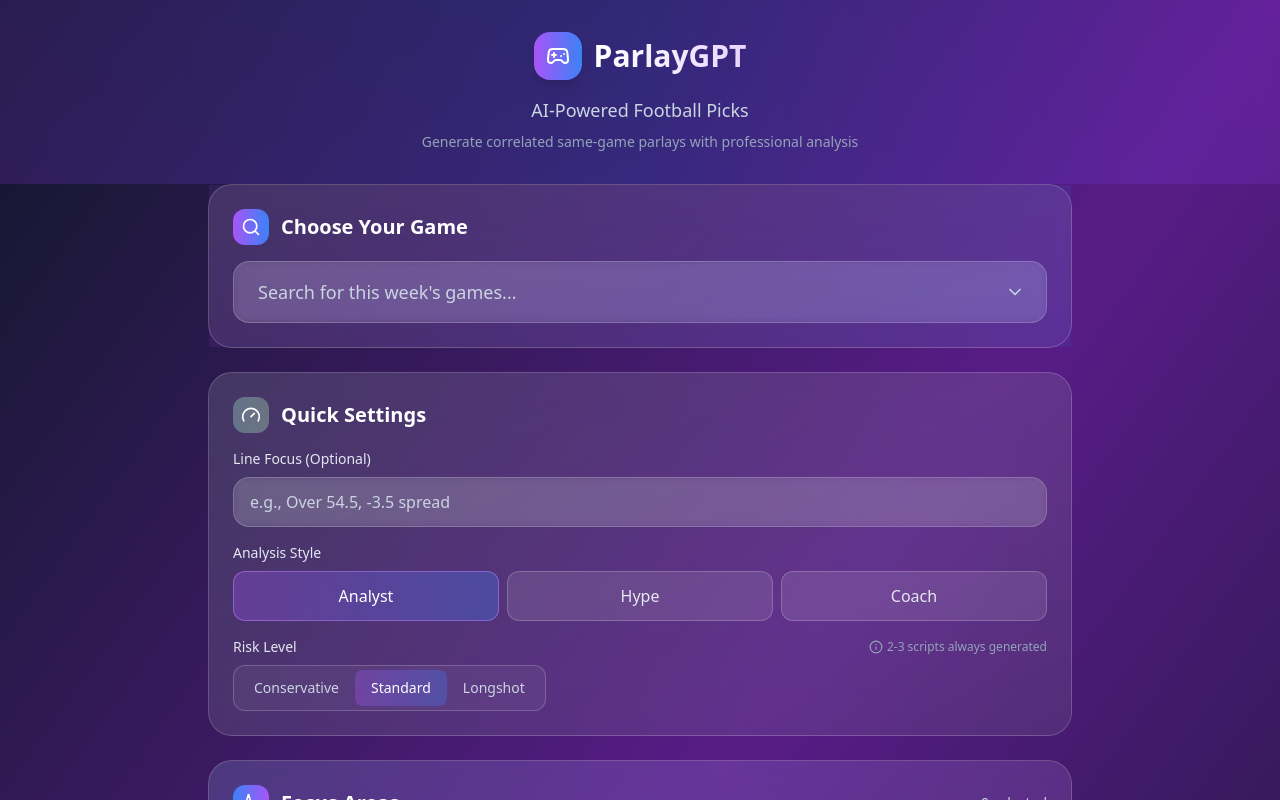
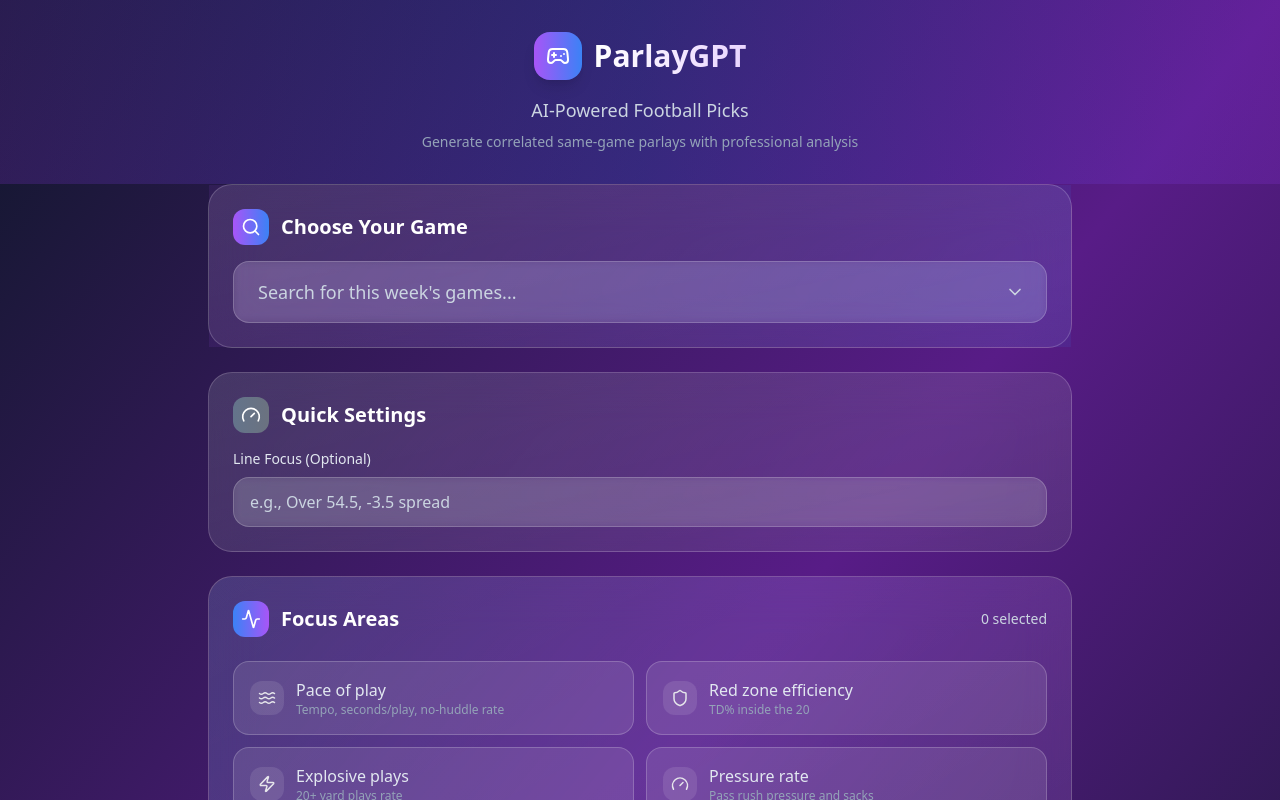
Before and after one commit to KingJoefa/AFBParley, a Next.js app: page / in a window 1280 px wide. Shown: the top 800 px of the page. Built offline with nearby package versions, Linux system fonts and the light colour scheme.

Commit message:
ux: remove Analysis Style and Risk Level; default to optimistic analyst voice

```diff
--- a/components/AssistedBuilder.tsx
+++ b/components/AssistedBuilder.tsx
@@ -1,13 +1,12 @@
 "use client"
 import { useCallback, useEffect, useMemo, useRef, useState } from 'react'
-import { Check, ChevronDown, Info, Loader2, Search, Copy, ClipboardCheck, Keyboard, Gamepad2, Waves, Zap, Anchor, Gauge, Cloud, Activity, Shield, Download, Share2, Shuffle } from 'lucide-react'
+import { Check, ChevronDown, Loader2, Search, Copy, ClipboardCheck, Keyboard, Gamepad2, Waves, Zap, Anchor, Gauge, Cloud, Activity, Shield, Download, Share2, Shuffle } from 'lucide-react'
 import { useAfb } from '@/app/hooks/useAfb'
 import { track } from '@/lib/telemetry'
 // Dynamic import for html2canvas to avoid SSR issues
 const html2canvas = typeof window !== 'undefined' ? require('html2canvas') : null
 
 type Voice = 'analyst' | 'hype' | 'coach'
-type Variance = 'conservative' | 'standard' | 'longshot'
 
 type FocusItem = { key: string, label: string, icon: React.ReactNode, hint: string }
 
@@ -40,8 +39,6 @@ export default function AssistedBuilder() {
   const [comboOpen, setComboOpen] = useState(false)
   const [highlight, setHighlight] = useState(0)
   const [lineFocus, setLineFocus] = useState('')
-  const [voice, setVoice] = useState<Voice>('analyst')
-  const [variance, setVariance] = useState<Variance>('standard')
   const [focusAreas, setFocusAreas] = useState<string[]>([])
   const [advancedAngles, setAdvancedAngles] = useState('')
   const [summary, setSummary] = useState<string>('')
@@ -212,13 +209,14 @@ export default function AssistedBuilder() {
   const onBuild = useCallback(async () => {
     const matchup = selectedGame || gameQuery
     if (!matchup) return
-    track('ui_build_clicked', { voice, variance, focusAreasCount: focusAreas.length })
+    const fixedVoice: Voice = 'analyst' // Optimistic Analyst
+    track('ui_build_clicked', { voice: fixedVoice, focusAreasCount: focusAreas.length })
     try {
       const req = {
         matchup,
         lineFocus: lineFocus || undefined,
         angles: [...focusAreas, ...chips],
-        voice,
+        voice: fixedVoice,
       }
       const data = await build(req)
 
@@ -233,7 +231,7 @@ export default function AssistedBuilder() {
         const d: any = data
         normalizedJson = d
         normalizedSummary = [
-          `Assumptions: matchup ${d?.assumptions?.matchup ?? matchup}${d?.assumptions?.lineFocus ? `; line ${d.assumptions.lineFocus}` : ''}; voice ${d?.assumptions?.voice ?? voice}.`,
+          `Assumptions: matchup ${d?.assumptions?.matchup ?? matchup}${d?.assumptions?.lineFocus ? `; line ${d.assumptions.lineFocus}` : ''}; voice ${d?.assumptions?.voice ?? fixedVoice}.`,
           ...d.scripts.map((s: any, i: number) => `Script ${i + 1}: ${s.title}\n${s.narrative}\nLegs:\n${s.legs.map((l: any) => `• ${l.market}: ${l.selection}, odds ${l.odds} (${l.oddsLabel})`).join('\n')}\n$1 Parlay Math: ${s.math?.steps}\nNotes: ${s.notes?.join(' ')}`)
         ].join('\n\n')
       } else if (data && typeof data === 'object' && 'raw' in (data as any)) {
@@ -252,7 +250,7 @@ export default function AssistedBuilder() {
     } catch (e) {
       track('ui_build_error', { message: (e as any)?.message })
     }
-  }, [selectedGame, lineFocus, focusAreas, chips, voice, build])
+  }, [selectedGame, lineFocus, focusAreas, chips, build])
 
   useKeyShortcut('mod+enter', () => { if (!isLoading) onBuild() })
   useKeyShortcut('/', (e) => { e.preventDefault(); comboRef.current?.focus() })
@@ -415,56 +413,6 @@ export default function AssistedBuilder() {
                     value={lineFocus}
                     onChange={(e) => setLineFocus(e.target.value)}
                   />
-                </div>
-
-                {/* Voice Selection */}
-                <div>
-                  <label className="block text-sm font-medium text-slate-200 mb-2">Analysis Style</label>
-                  <div className="grid grid-cols-3 gap-2" role="radiogroup" aria-label="Voice">
-                    {(['analyst','hype','coach'] as Voice[]).map(v => (
-                      <button
-                        key={v}
-                        role="radio"
-                        aria-checked={voice === v}
-                        onClick={() => setVoice(v)}
-                        className={`px-4 py-3 rounded-xl border transition-all duration-200 ${
-                          voice === v
-                            ? 'bg-gradient-to-r from-purple-500/30 to-blue-500/30 border-purple-400/50 text-white'
-                            : 'bg-white/10 border-white/20 text-slate-200 hover:bg-white/15'
-                        }`}
-                      >
-                        {v.charAt(0).toUpperCase()+v.slice(1)}
-                      </button>
-                    ))}
-                  </div>
-                </div>
-
-                {/* Variance */}
-                <div>
-                  <div className="flex items-center justify-between mb-2">
-                    <label className="text-sm font-medium text-slate-200">Risk Level</label>
-                    <div className="flex items-center gap-1 text-xs text-slate-400">
-                      <Info size={14} />
-                      <span>2-3 scripts always generated</span>
-                    </div>
-                  </div>
-                  <div className="inline-flex rounded-xl border border-white/20 p-1 bg-white/5" role="tablist" aria-label="Variance">
-                    {(['conservative','standard','longshot'] as Variance[]).map(v => (
-                      <button
-                        key={v}
-                        role="tab"
-                        aria-selected={variance === v}
-                        onClick={() => setVariance(v)}
-                        className={`px-4 py-2 rounded-lg text-sm transition-all duration-200 ${
-                          variance === v
-                            ? 'bg-gradient-to-r from-purple-500/30 to-blue-500/30 text-white'
-                            : 'text-slate-300 hover:text-white'
-                        }`}
-                      >
-                        {v.charAt(0).toUpperCase()+v.slice(1)}
-                      </button>
-                    ))}
-                  </div>
                 </div>
               </div>
             </div>
```
